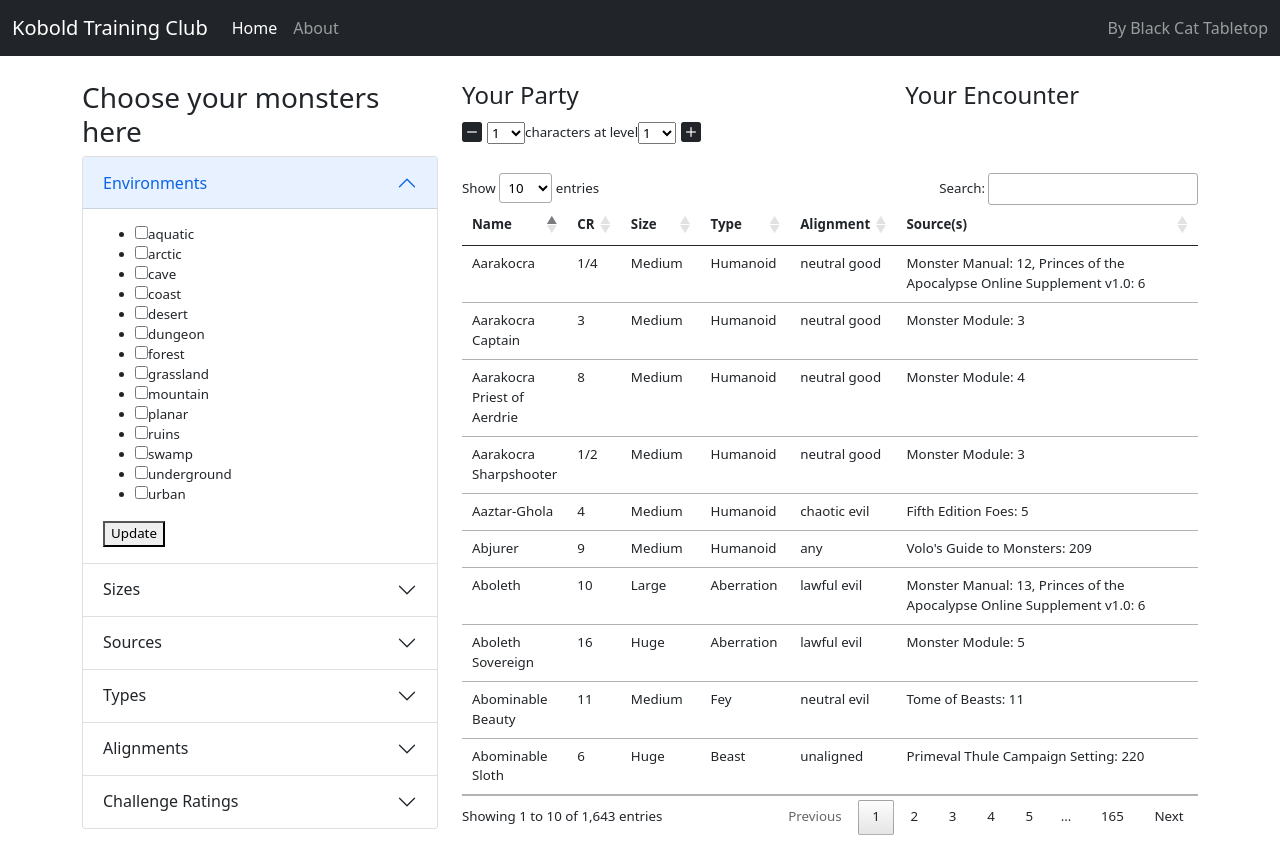
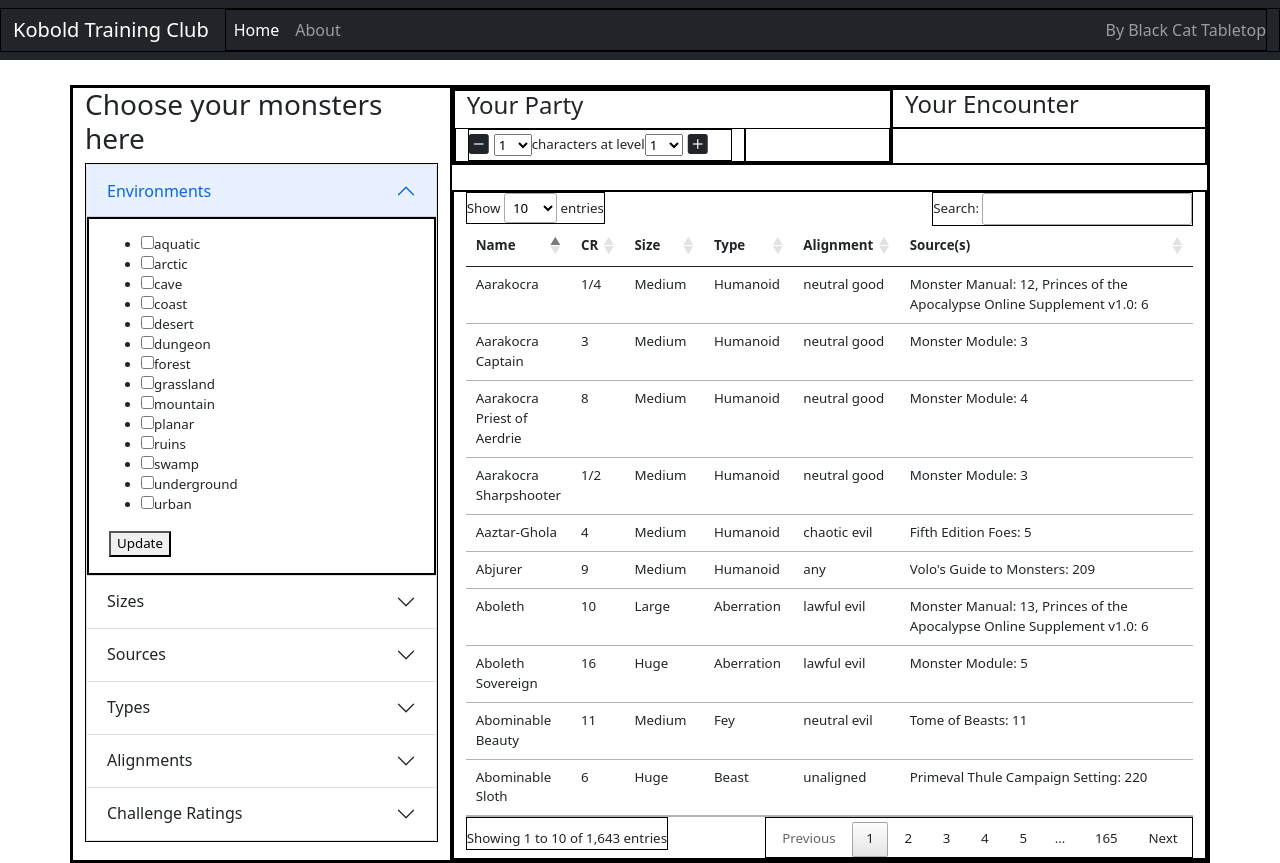
Before and after one commit to mechanical-girl/kobold-training-club, a Flask app: page / in a window 1280 px wide. Before the commit the page ends 835 px from the top, so only its background shows below. Run offline with Flask 2, Linux system fonts and the light colour scheme; data comes from the database, SQL or seed files in the repository; some libraries are stand-ins or nearby versions.

Commit message:
MVP is done?

```diff
--- a/ktc/static/js/bundle.js
+++ b/ktc/static/js/bundle.js
@@ -21,6 +21,7 @@ module.exports = listElements
 var addMonster = function (row) {
     var monsterListDiv = $("#monsterList");
     var monsterName = $(row).children("td:first-child").text()
+    var monsterSource = $(row).children("td:last-child").text()
     for (var i = 0; i < $('#monsterList').children('div').length; i++) {
         var monsterDiv = $('#monsterList').children('div')[i]
         if (monsterName == monsterDiv.id) {
--- a/ktc/static/js/encounter-manager.js
+++ b/ktc/static/js/encounter-manager.js
@@ -3,6 +3,7 @@
 var addMonster = function (row) {
     var monsterListDiv = $("#monsterList");
     var monsterName = $(row).children("td:first-child").text()
+    var monsterSource = $(row).children("td:last-child").text()
     for (var i = 0; i < $('#monsterList').children('div').length; i++) {
         var monsterDiv = $('#monsterList').children('div')[i]
         if (monsterName == monsterDiv.id) {
--- a/ktc/templates/index.html
+++ b/ktc/templates/index.html
@@ -19,6 +19,10 @@
     <style>
         i {
             font-size: 150%;
+        }
+
+        div {
+            border: 1px solid black;
         }
     </style>
 </head>
```
